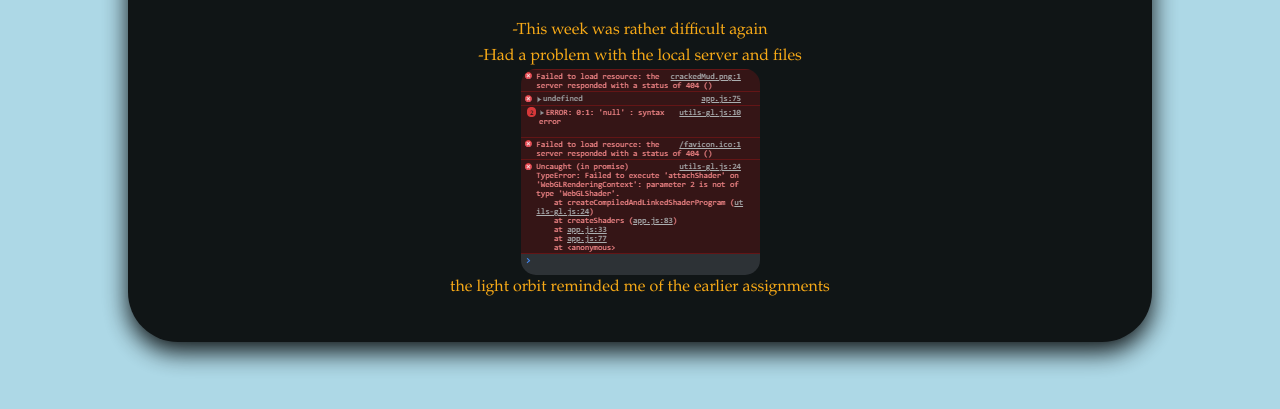
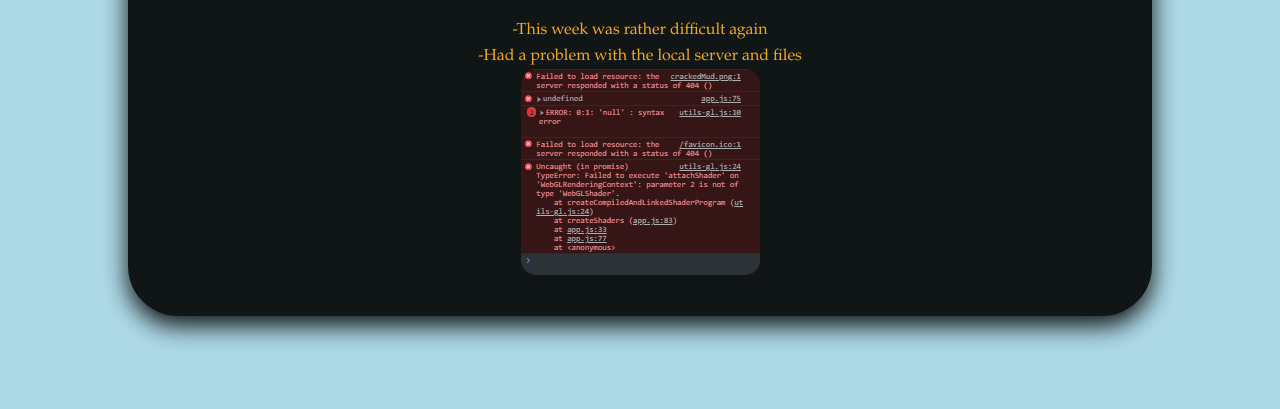
Before and after one commit to ajsamudio/CST325-Graphics-Programming, a plain HTML site: page journal8.html in a window 1280 px wide. Shown: the part 229-638 px from the top of the page. Drawn offline with Linux system fonts and the light colour scheme.

Commit message:
journ8.2

```diff
--- a/journal8.html
+++ b/journal8.html
@@ -30,7 +30,7 @@
         <br>
         <img src="img/phongError.png">
         <br>
-        the light orbit reminded me of the earlier assignments
+
       </p>
 
   </div>
```
